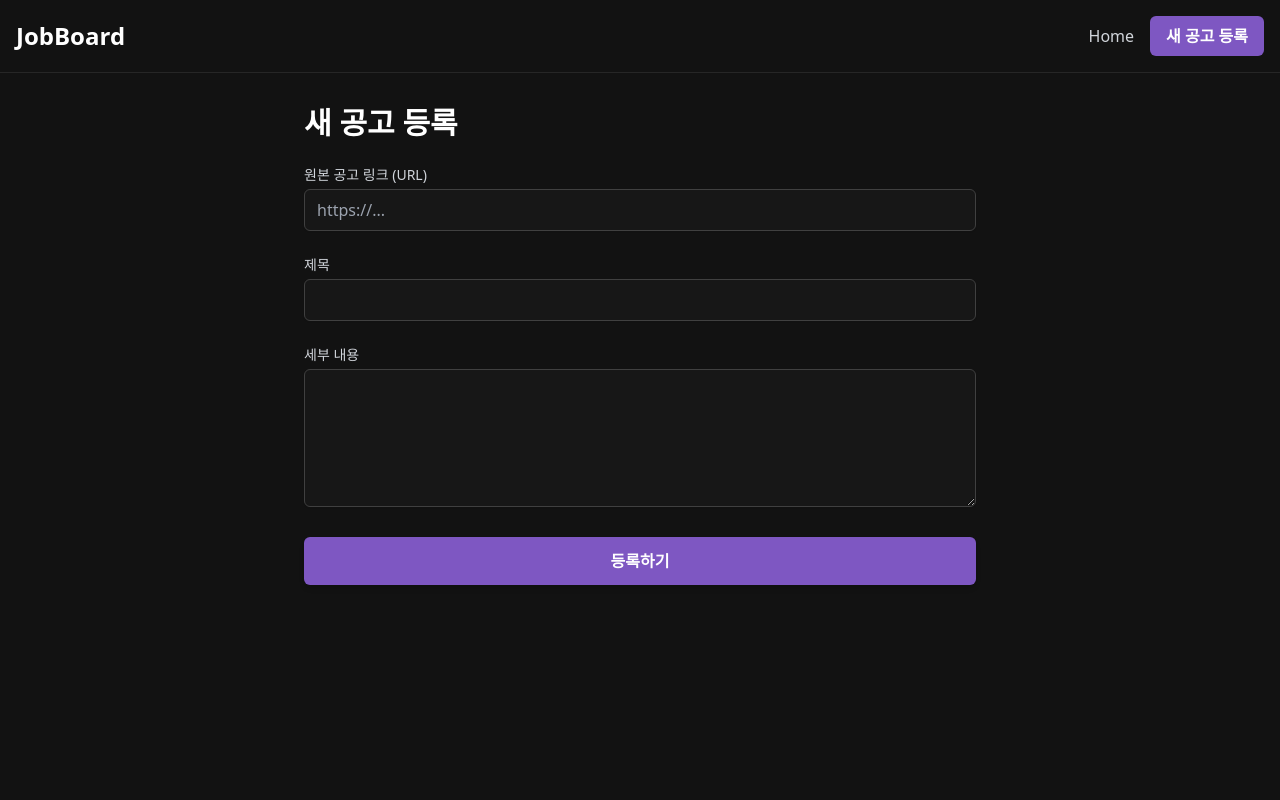
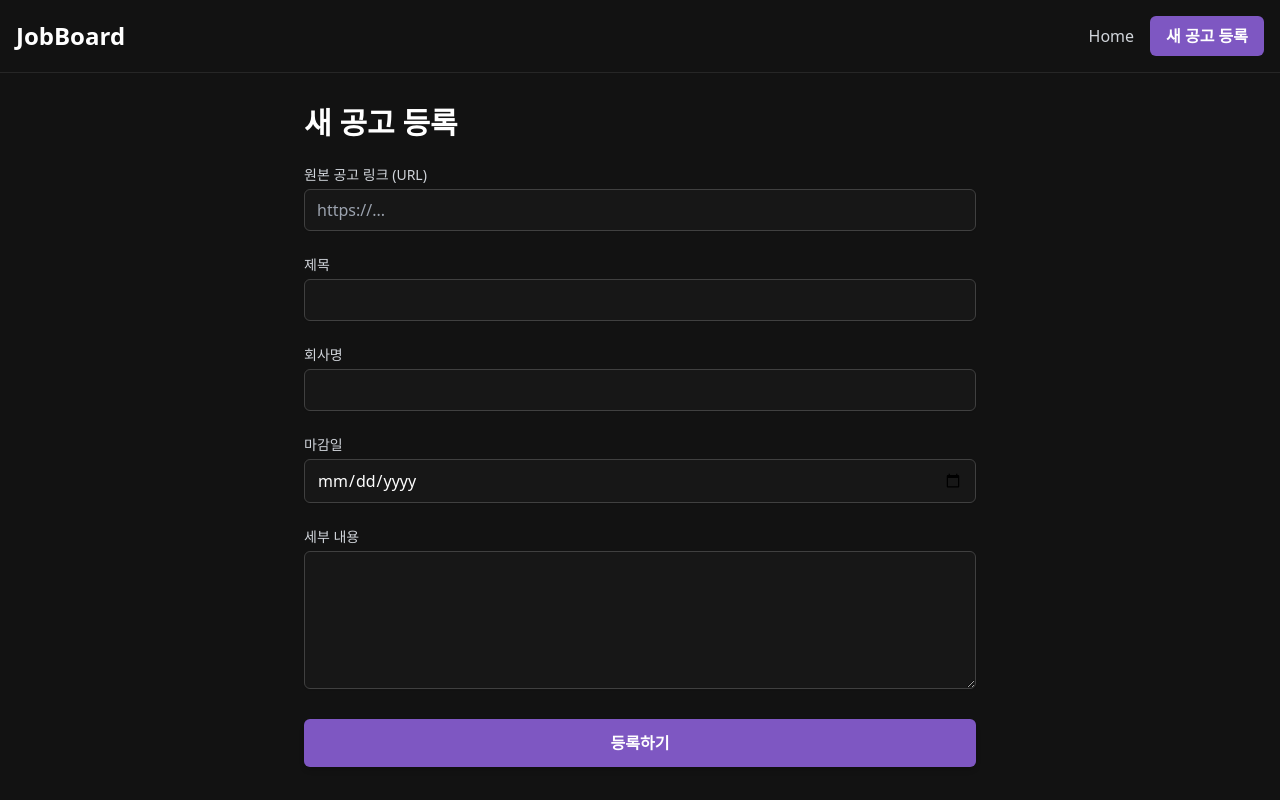
Before and after one commit to mingdul/whereisone, a Vue app in the folder frontend/: page /create in a window 1280 px wide. Built offline with nearby package versions, Linux system fonts and the light colour scheme; the HTML template or start-up script is replaced by a standard one.

Commit message:
feat : fix create, detail page

```diff
--- a/frontend/src/views/PostingCreateView.vue
+++ b/frontend/src/views/PostingCreateView.vue
@@ -48,6 +48,30 @@ const handleSubmit = () => {
       </div>
 
       <div>
+        <label for="company" class="block text-sm font-medium text-gray-300 mb-1">
+          회사명
+        </label>
+        <input
+          type="text"
+          id="company"
+          v-model="form.company"
+          class="w-full px-3 py-2 border border-neutral-700 bg-neutral-900 rounded-md shadow-sm text-white focus:outline-none focus:ring-brand-purple focus:border-brand-purple"
+        />
+      </div>
+
+      <div>
+        <label for="deadline" class="block text-sm font-medium text-gray-300 mb-1">
+          마감일
+        </label>
+        <input
+          type="date"
+          id="deadline"
+          v-model="form.deadline"
+          class="w-full px-3 py-2 border border-neutral-700 bg-neutral-900 rounded-md shadow-sm text-white focus:outline-none focus:ring-brand-purple focus:border-brand-purple"
+        />
+      </div>
+
+      <div>
         <label for="description" class="block text-sm font-medium text-gray-300 mb-1">
           세부 내용
         </label>
--- a/frontend/src/views/PostingDetailView.vue
+++ b/frontend/src/views/PostingDetailView.vue
@@ -23,6 +23,20 @@ onMounted(() => {
 <template>
   <div class="max-w-4xl mx-auto">
     <div v-if="postingDetail">
+        <h1 class="text-4xl font-bold mb-2 text-white">{{ postingDetail.title }}</h1>
+        <h3 class="text-2xl text-gray-400 mb-6">{{ postingDetail.company }}</h3>
+
+        <img
+            :src="postingDetail.imageUrl"
+            alt="Posting Image"
+            class="w-full rounded-lg shadow-md mb-8"
+        >
+
+        <div class="bg-neutral-800 p-6 rounded-lg mb-8">
+            <p class="text-gray-300 leading-relaxed whitespace-pre-wrap">
+            {{ postingDetail.description }}
+            </p>
+        </div>
         <a
             :href="postingDetail.originalLink"
             target="_blank"
```
Lines whose indentation alone changed are shown as unchanged.
